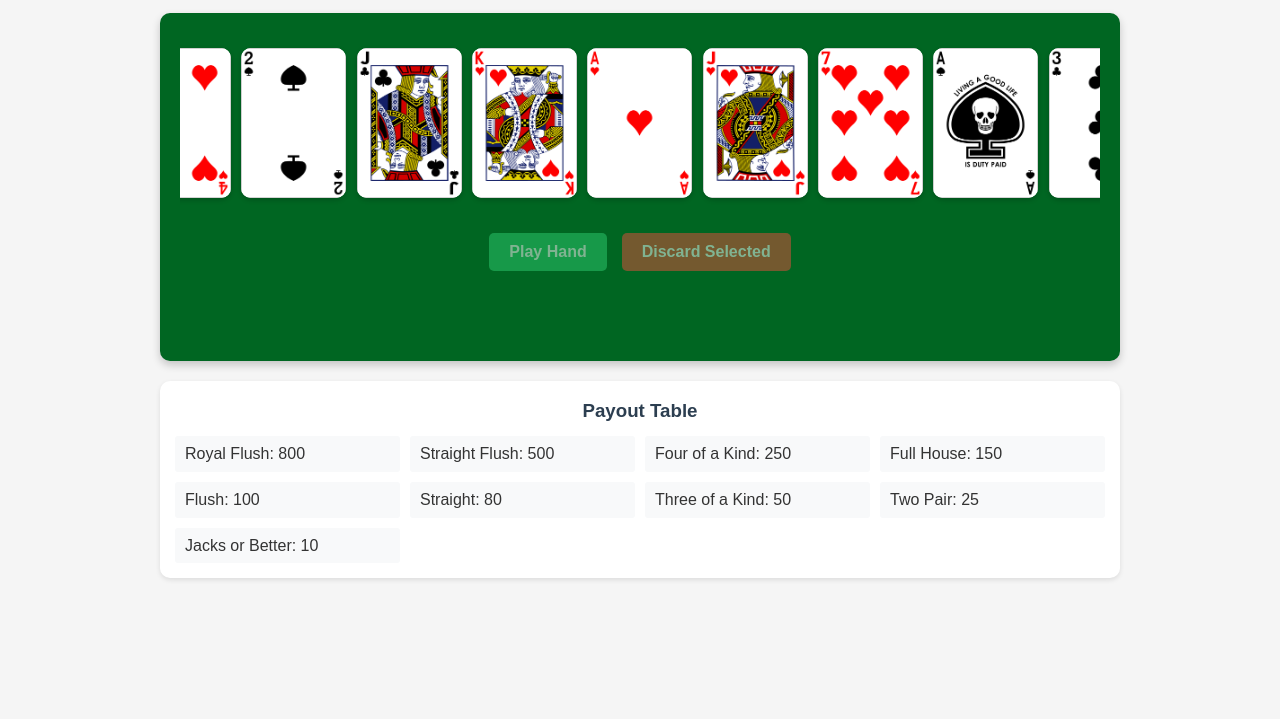
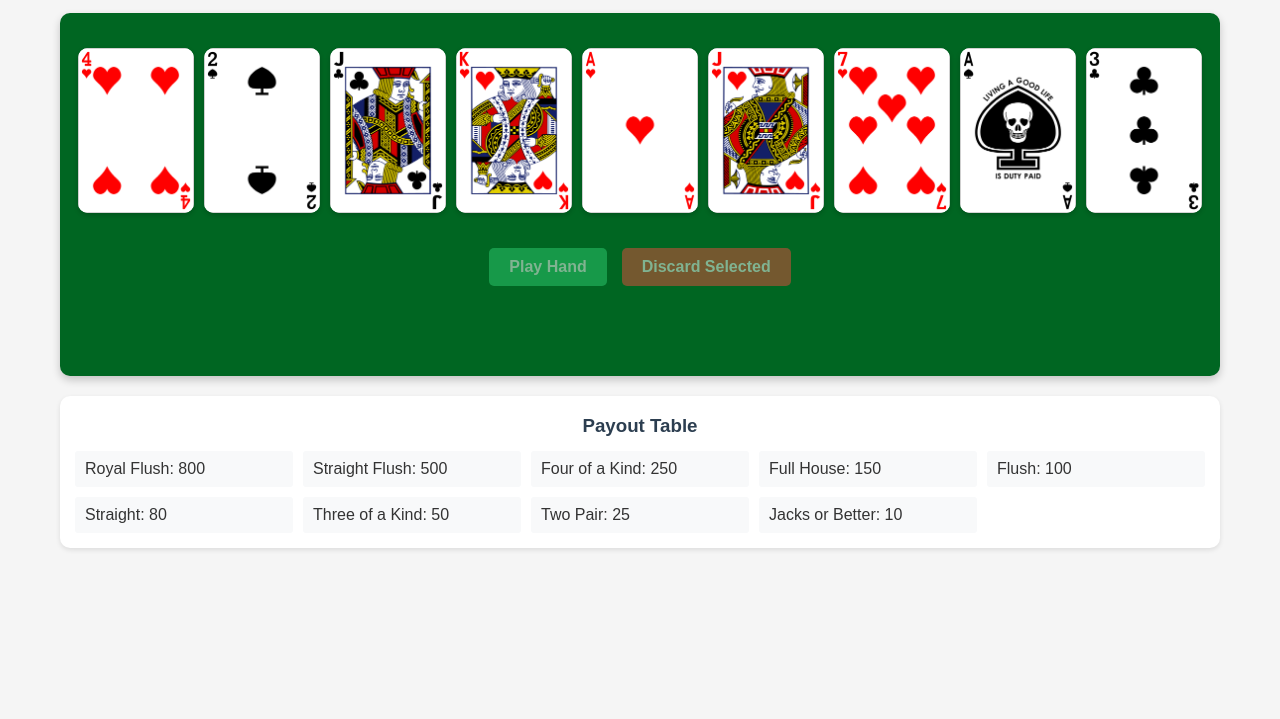
Before and after one commit to wwiens/pipoker, a plain HTML site: page index.html in a window 1280 px wide. Shown: the part 81-800 px from the top of the page. Drawn offline with Linux system fonts and the light colour scheme.

Commit message:
Increased container width to accommodate all cards without scrolling

```diff
--- a/styles.css
+++ b/styles.css
@@ -12,7 +12,7 @@ body {
 }
 
 .game-container {
-    max-width: 1000px;
+    max-width: 1200px;
     margin: 0 auto;
     padding: 20px;
 }
@@ -49,9 +49,8 @@ h1 {
 
 .card-row {
     width: 100%;
-    overflow-x: auto;
+    padding: 5px;
     margin-bottom: 10px;
-    padding: 5px;
 }
 
 .cards-container {
@@ -65,8 +64,8 @@ h1 {
 }
 
 .card {
-    min-width: 100px;
-    height: 150px;
+    min-width: 110px;
+    height: 165px;
     background-color: white;
     border-radius: 10px;
     box-shadow: 0 2px 5px rgba(0, 0, 0, 0.2);
@@ -203,6 +202,17 @@ button:disabled {
     background-color: #f8f9fa;
 }
 
+@media (max-width: 1200px) {
+    .cards-container {
+        justify-content: center;
+    }
+
+    .card {
+        min-width: 100px;
+        height: 150px;
+    }
+}
+
 @media (max-width: 1024px) {
     .cards-container {
         justify-content: flex-start;
```
